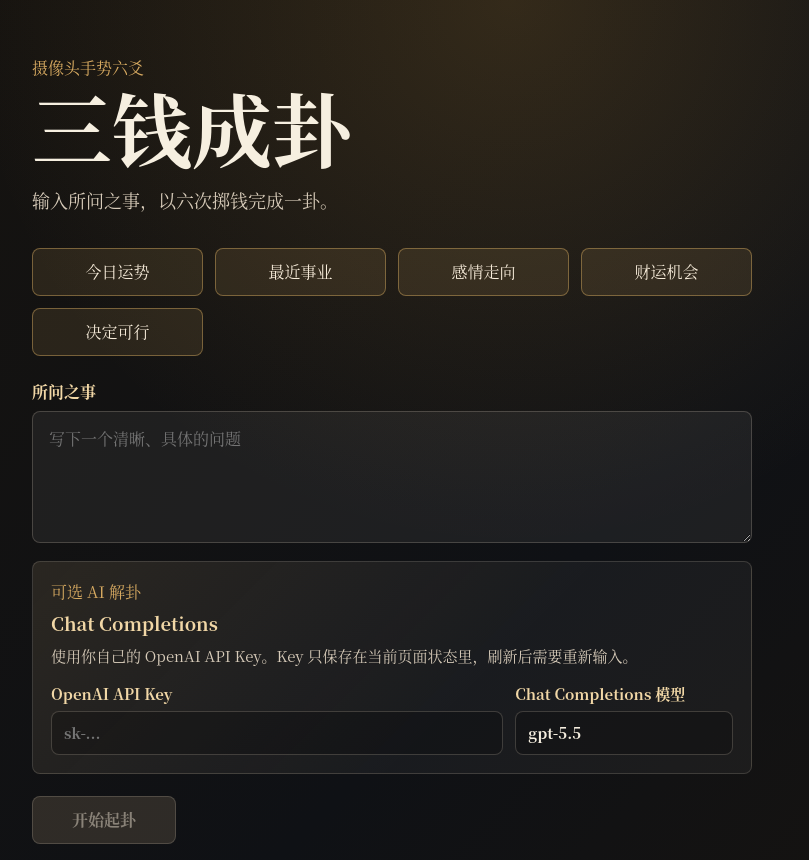
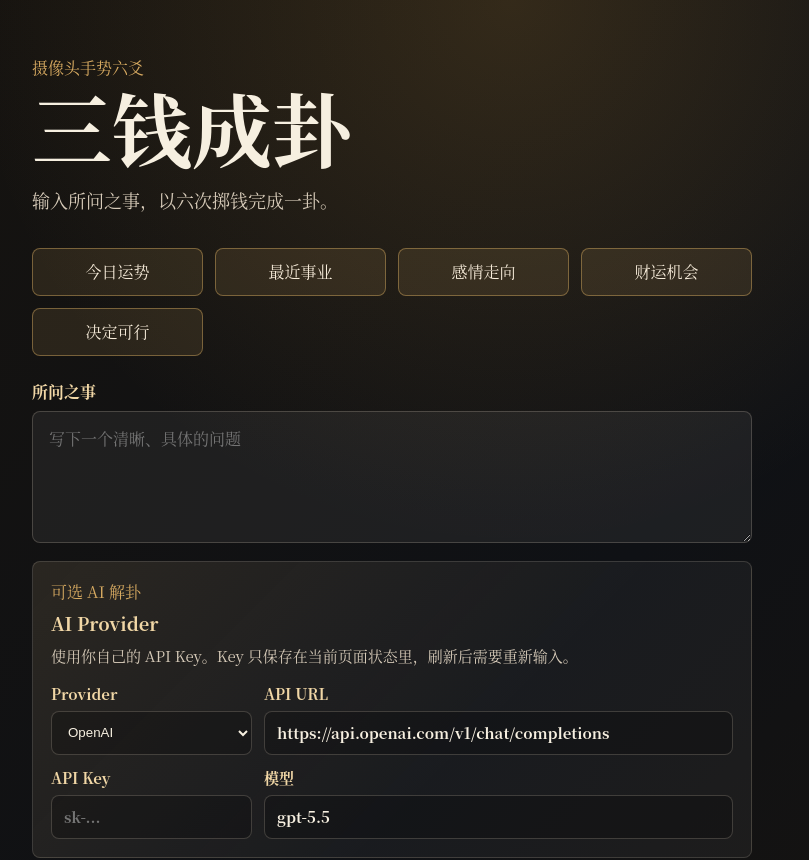
Before and after one commit to journ10/fortune-telling, a React (Vite) app: page / in a window 1280 px wide. Shown: the top 860 px of the page, without its empty margins (128-937 px from the left). Built offline with nearby package versions, Linux system fonts and the light colour scheme.

Commit message:
feat: support configurable AI providers

```diff
--- a/src/App.tsx
+++ b/src/App.tsx
@@ -60,7 +60,9 @@ export default function App() {
 
     createAiInterpretation(session.interpretation, session.tosses, {
       apiKey,
+      apiUrl: aiSettings.apiUrl,
       model: aiSettings.model,
+      provider: aiSettings.provider,
       signal: controller.signal
     })
       .then((result) => {
@@ -91,7 +93,9 @@ export default function App() {
     };
   }, [
     aiSettings.apiKey,
+    aiSettings.apiUrl,
     aiSettings.model,
+    aiSettings.provider,
     session.interpretation,
     session.phase,
     session.tosses
--- a/src/ai/aiSettings.ts
+++ b/src/ai/aiSettings.ts
@@ -1,11 +1,24 @@
-import { DEFAULT_AI_MODEL } from './openaiReading';
+import { DEFAULT_AI_MODELS, DEFAULT_AI_URLS } from './openaiReading';
+
+export type AiProvider = 'openai' | 'anthropic';
 
 export interface AiSettings {
+  provider: AiProvider;
+  apiUrl: string;
   apiKey: string;
   model: string;
 }
 
 export const DEFAULT_AI_SETTINGS: AiSettings = {
+  provider: 'openai',
+  apiUrl: DEFAULT_AI_URLS.openai,
   apiKey: '',
-  model: DEFAULT_AI_MODEL
+  model: DEFAULT_AI_MODELS.openai
 };
+
+export function getDefaultProviderSettings(provider: AiProvider): Pick<AiSettings, 'apiUrl' | 'model'> {
+  return {
+    apiUrl: DEFAULT_AI_URLS[provider],
+    model: DEFAULT_AI_MODELS[provider]
+  };
+}
--- a/src/ai/openaiReading.ts
+++ b/src/ai/openaiReading.ts
@@ -1,8 +1,19 @@
 import type { CoinToss, Interpretation } from '../domain/types';
+import type { AiProvider } from './aiSettings';
 
-export const DEFAULT_AI_MODEL = 'gpt-5.5';
+export const DEFAULT_AI_MODELS: Record<AiProvider, string> = {
+  openai: 'gpt-5.5',
+  anthropic: 'claude-sonnet-4-6'
+};
+
+export const DEFAULT_AI_URLS: Record<AiProvider, string> = {
+  openai: 'https://api.openai.com/v1/chat/completions',
+  anthropic: 'https://api.anthropic.com/v1/messages'
+};
 
 interface AiReadingOptions {
+  provider: AiProvider;
+  apiUrl: string;
   apiKey: string;
   model: string;
   signal?: AbortSignal;
@@ -31,26 +42,90 @@ interface OpenAiChatCompletionBody {
   };
 }
 
+interface AnthropicMessagesBody {
+  content?: Array<{
+    type?: string;
+    text?: string;
+  }>;
+  error?: {
+    message?: string;
+  };
+}
+
 export async function createAiInterpretation(
   interpretation: Interpretation,
   tosses: readonly CoinToss[],
   options: AiReadingOptions
 ): Promise<Interpretation> {
+  const provider = options.provider;
   const apiKey = options.apiKey.trim();
-  const model = options.model.trim() || DEFAULT_AI_MODEL;
+  const model = options.model.trim() || DEFAULT_AI_MODELS[provider];
+  const apiUrl = options.apiUrl.trim() || DEFAULT_AI_URLS[provider];
 
   if (!apiKey) {
-    throw new Error('缺少 OpenAI API Key');
+    throw new Error('缺少 AI API Key');
   }
 
   const fetcher = options.fetcher ?? fetch;
-  const response = await fetcher('https://api.openai.com/v1/chat/completions', {
+  const response = await fetcher(
+    apiUrl,
+    buildProviderRequest(provider, apiKey, model, interpretation, tosses, options.signal)
+  );
+
+  if (!response.ok) {
+    throw new Error(await readProviderError(response));
+  }
+
+  const body = await response.json();
+  const text = extractResponseText(provider, body);
+  const patch = parseAiReadingPatch(text);
+
+  return {
+    ...interpretation,
+    headline: patch.headline,
+    plainText: patch.plainText,
+    advice: patch.advice
+  };
+}
+
+function buildProviderRequest(
+  provider: AiProvider,
+  apiKey: string,
+  model: string,
+  interpretation: Interpretation,
+  tosses: readonly CoinToss[],
+  signal?: AbortSignal
+): RequestInit {
+  if (provider === 'anthropic') {
+    return {
+      method: 'POST',
+      headers: {
+        'Content-Type': 'application/json',
+        'anthropic-version': '2023-06-01',
+        'x-api-key': apiKey
+      },
+      signal,
+      body: JSON.stringify({
+        model,
+        max_tokens: 1200,
+        system: buildInstructions(),
+        messages: [
+          {
+            role: 'user',
+            content: JSON.stringify(buildPromptPayload(interpretation, tosses))
+          }
+        ]
+      })
+    };
+  }
+
+  return {
     method: 'POST',
     headers: {
       'Content-Type': 'application/json',
       Authorization: `Bearer ${apiKey}`
     },
-    signal: options.signal,
+    signal,
     body: JSON.stringify({
       model,
       messages: [
@@ -65,21 +140,6 @@ export async function createAiInterpretation(
       ],
       response_format: { type: 'json_object' }
     })
-  });
-
-  if (!response.ok) {
-    throw new Error(await readOpenAiError(response));
-  }
-
-  const body = (await response.json()) as OpenAiChatCompletionBody;
-  const text = extractResponseText(body);
-  const patch = parseAiReadingPatch(text);
-
-  return {
-    ...interpretation,
-    headline: patch.headline,
-    plainText: patch.plainText,
-    advice: patch.advice
   };
 }
 
@@ -130,8 +190,23 @@ function buildPromptPayload(interpretation: Interpretation, tosses: readonly Coi
   };
 }
 
-function extractResponseText(body: OpenAiChatCompletionBody): string {
-  const text = body.choices?.[0]?.message?.content;
+function extractResponseText(provider: AiProvider, body: unknown): string {
+  if (provider === 'anthropic') {
+    const anthropicBody = body as AnthropicMessagesBody;
+    const text = anthropicBody.content
+      ?.filter((content) => content.type === 'text' && content.text)
+      .map((content) => content.text)
+      .join('\n');
+
+    if (text?.trim()) {
+      return text;
+    }
+
+    throw new Error('AI 没有返回可读取的文本');
+  }
+
+  const openAiBody = body as OpenAiChatCompletionBody;
+  const text = openAiBody.choices?.[0]?.message?.content;
   if (text?.trim()) {
     return text;
   }
@@ -157,9 +232,9 @@ function parseAiReadingPatch(text: string): AiReadingPatch {
   };
 }
 
-async function readOpenAiError(response: Pick<Response, 'status' | 'json' | 'text'>): Promise<string> {
+async function readProviderError(response: Pick<Response, 'status' | 'json' | 'text'>): Promise<string> {
   try {
-    const body = (await response.json()) as OpenAiChatCompletionBody;
+    const body = (await response.json()) as OpenAiChatCompletionBody | AnthropicMessagesBody;
     return body.error?.message ?? `AI 请求失败，状态码 ${response.status}`;
   } catch {
     const text = await response.text();
--- a/src/components/QuestionEntry.tsx
+++ b/src/components/QuestionEntry.tsx
@@ -1,5 +1,5 @@
 import { useState } from 'react';
-import type { AiSettings } from '../ai/aiSettings';
+import { getDefaultProviderSettings, type AiProvider, type AiSettings } from '../ai/aiSettings';
 import type { QuestionType } from '../domain/types';
 
 const QUICK_QUESTIONS: Array<{ label: string; question: string; type: QuestionType }> = [
@@ -24,6 +24,14 @@ export default function QuestionEntry({
   const [question, setQuestion] = useState('');
   const [questionType, setQuestionType] = useState<QuestionType>('general');
   const trimmedQuestion = question.trim();
+  const updateProvider = (provider: AiProvider) => {
+    const providerDefaults = getDefaultProviderSettings(provider);
+    onAiSettingsChange({
+      ...aiSettings,
+      provider,
+      ...providerDefaults
+    });
+  };
 
   return (
     <section className="questionPanel" aria-labelledby="question-title">
@@ -67,18 +75,47 @@ export default function QuestionEntry({
       <section className="aiSettings" aria-labelledby="ai-settings-title">
         <div>
           <p className="eyebrow">可选 AI 解卦</p>
-          <h2 id="ai-settings-title">Chat Completions</h2>
+          <h2 id="ai-settings-title">AI Provider</h2>
           <p className="aiSettingsCopy">
-            使用你自己的 OpenAI API Key。Key 只保存在当前页面状态里，刷新后需要重新输入。
+            使用你自己的 API Key。Key 只保存在当前页面状态里，刷新后需要重新输入。
           </p>
         </div>
 
         <div className="aiSettingsGrid">
-          <label className="aiField" htmlFor="openai-api-key">
-            <span>OpenAI API Key</span>
+          <label className="aiField" htmlFor="ai-provider">
+            <span>Provider</span>
+            <select
+              id="ai-provider"
+              value={aiSettings.provider}
+              onChange={(event) => updateProvider(event.target.value as AiProvider)}
+            >
+              <option value="openai">OpenAI</option>
+              <option value="anthropic">Anthropic</option>
+            </select>
+          </label>
+
+          <label className="aiField" htmlFor="ai-api-url">
+            <span>API URL</span>
             <input
               autoComplete="off"
-              id="openai-api-key"
+              id="ai-api-url"
+              spellCheck={false}
+              type="url"
+              value={aiSettings.apiUrl}
+              onChange={(event) =>
+                onAiSettingsChange({
+                  ...aiSettings,
+                  apiUrl: event.target.value
+                })
+              }
+            />
+          </label>
+
+          <label className="aiField" htmlFor="ai-api-key">
+            <span>API Key</span>
+            <input
+              autoComplete="off"
+              id="ai-api-key"
               spellCheck={false}
               type="password"
               value={aiSettings.apiKey}
@@ -92,11 +129,11 @@ export default function QuestionEntry({
             />
           </label>
 
-          <label className="aiField" htmlFor="openai-model">
-            <span>Chat Completions 模型</span>
+          <label className="aiField" htmlFor="ai-model">
+            <span>模型</span>
             <input
               autoComplete="off"
-              id="openai-model"
+              id="ai-model"
               spellCheck={false}
               type="text"
               value={aiSettings.model}
--- a/src/styles.css
+++ b/src/styles.css
@@ -164,7 +164,7 @@ h1 {
 
 .aiSettingsGrid {
   display: grid;
-  grid-template-columns: minmax(0, 1.35fr) minmax(180px, 0.65fr);
+  grid-template-columns: minmax(160px, 0.6fr) minmax(0, 1.4fr);
   gap: 12px;
 }
 
@@ -177,7 +177,8 @@ h1 {
   font-weight: 700;
 }
 
-.aiField input {
+.aiField input,
+.aiField select {
   width: 100%;
   min-height: 44px;
   padding: 10px 12px;
@@ -188,7 +189,12 @@ h1 {
   line-height: 1.4;
 }
 
-.aiField input:focus {
+.aiField select {
+  cursor: pointer;
+}
+
+.aiField input:focus,
+.aiField select:focus {
   outline: 2px solid rgba(215, 170, 97, 0.52);
   outline-offset: 2px;
 }
```
Also changed, not shown: 2 other files (tests, documents, lock files or other folders).
